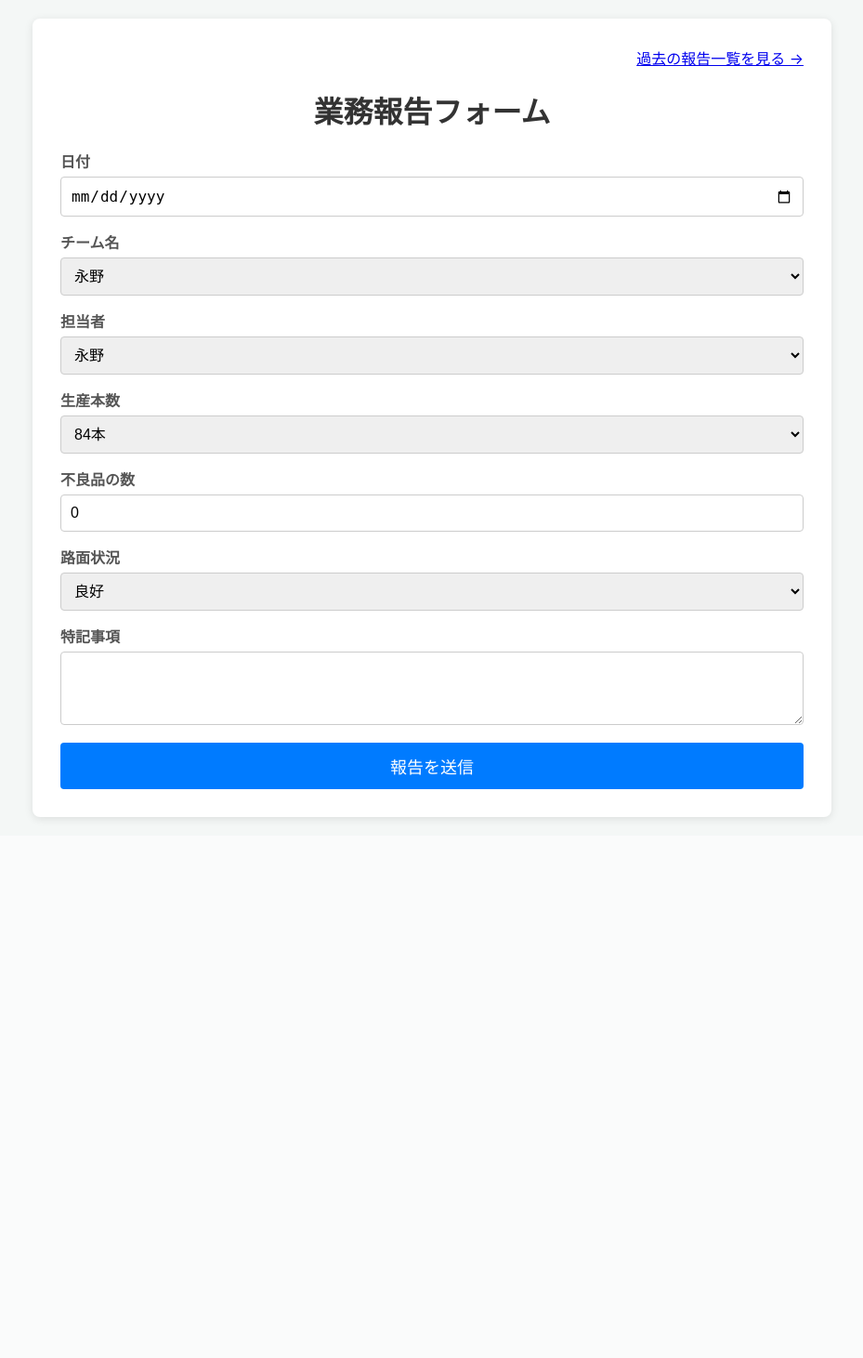
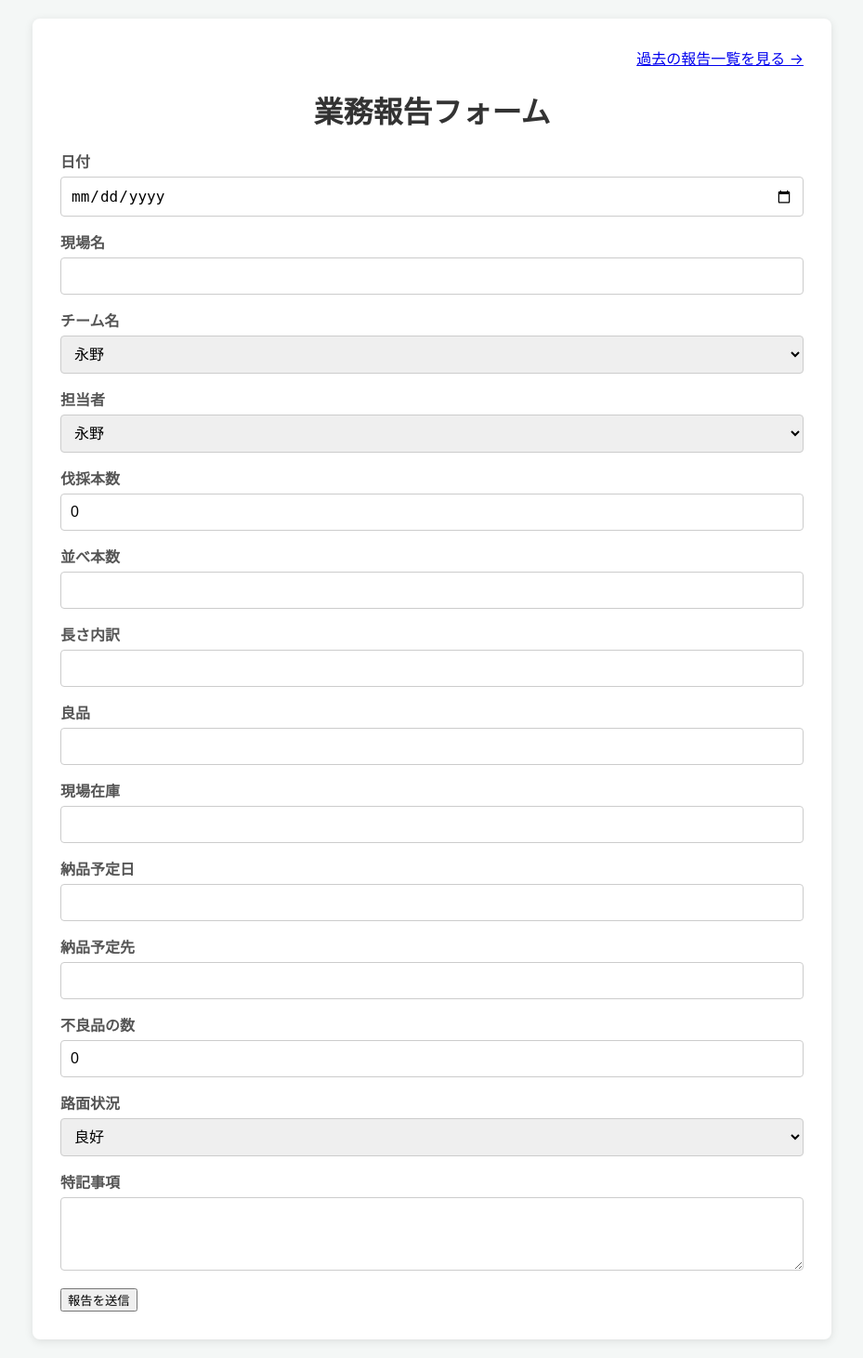
Before and after one commit to ryo-heyjw/flask-app-final, a Flask app: page / in a window 1280 px wide. Shown: the whole page at 93% size, without its empty margins (175-1104 px from the left). Before the commit the page ends 884 px from the top, so only its background shows below. Run offline with Flask 3, Linux system fonts and the light colour scheme.

Commit message:
"feat:NewFieldsAndRenameVolume"

```diff
--- a/app.py
+++ b/app.py
@@ -37,9 +37,16 @@
 class Report(db.Model):
     id = db.Column(db.Integer, primary_key=True) # 各行を識別するためのユニークなID
     report_date = db.Column(db.String(80), nullable=False)
+    site_name = db.Column(db.String(255), nullable=False)
     team = db.Column(db.String(80), nullable=False)
     person_in_charge = db.Column(db.String(80), nullable=False)
-    volume = db.Column(db.String(80), nullable=False)
+    volume = db.Column(db.Integer, nullable=False) # ユーザーの要望により、プルダウンから数値入力に変更。既存のDBテーブルで型変更が必要な場合は、マイグレーションツール（例: Alembic）の使用を検討してください。
+    arranged_quantity = db.Column(db.String(80), nullable=True)
+    length_breakdown = db.Column(db.String(255), nullable=True)
+    good_products = db.Column(db.String(255), nullable=True)
+    site_inventory = db.Column(db.String(255), nullable=True)
+    delivery_due_date = db.Column(db.String(255), nullable=True)
+    delivery_destination = db.Column(db.String(255), nullable=True)
     defects = db.Column(db.Integer, nullable=False)
     condition = db.Column(db.String(80), nullable=False)
     notes = db.Column(db.Text, nullable=True)
@@ -56,7 +63,6 @@
 MASTER_DATA = {
     'teams': ["永野", "檀上", "稲垣", "社長"],
     'persons': ["永野", "稲垣", "檀上", "社長", "貞重", "眞鍋", "村田"],
-    'volumes': ["84本", "90本"],
     'conditions': ["良好", "普通", "ぬかるみ", "積雪"]
 }
 
@@ -82,9 +88,16 @@
 def submit():
     # フォームからデータを取得
     date = request.form.get('report_date')
+    site_name = request.form.get('site_name')
     team = request.form.get('team')
     person_in_charge = request.form.get('person_in_charge')
-    volume = request.form.get('volume')
+    volume = int(request.form.get('volume'))
+    arranged_quantity = request.form.get('arranged_quantity')
+    length_breakdown = request.form.get('length_breakdown')
+    good_products = request.form.get('good_products')
+    site_inventory = request.form.get('site_inventory')
+    delivery_due_date = request.form.get('delivery_due_date')
+    delivery_destination = request.form.get('delivery_destination')
     defects = request.form.get('defects')
     condition = request.form.get('condition')
     notes = request.form.get('notes')
@@ -92,9 +105,16 @@
     # 新しい報告オブジェクトを作成
     new_report = Report(
         report_date=date,
+        site_name=site_name,
         team=team,
         person_in_charge=person_in_charge,
         volume=volume,
+        arranged_quantity=arranged_quantity,
+        length_breakdown=length_breakdown,
+        good_products=good_products,
+        site_inventory=site_inventory,
+        delivery_due_date=delivery_due_date,
+        delivery_destination=delivery_destination,
         defects=int(defects), # 文字列を整数に変換
         condition=condition,
         notes=notes
--- a/static/style.css
+++ b/static/style.css
@@ -46,7 +46,9 @@
     font-size: 16px;
 }
 
-button {
+
+/* Flask-WTFは <input type="submit"> を生成するため、セレクタを変更 */
+input[type="submit"] {
     width: 100%;
     padding: 12px;
     background-color: #007bff;
@@ -58,18 +60,39 @@
     transition: background-color 0.2s;
 }
 
-button:hover {
+input[type="submit"]:hover {
     background-color: #0056b3;
 }
 
+/* 汎用的なアラートの基本スタイル */
 .alert {
     padding: 15px;
-    background-color: #d4edda;
-    color: #155724;
-    border: 1px solid #c3e6cb;
+    border: 1px solid transparent;
     border-radius: 4px;
     margin-bottom: 20px;
     text-align: center;
+}
+
+/* 成功メッセージ (緑) */
+.alert-success {
+    background-color: #d4edda;
+    color: #155724;
+    border-color: #c3e6cb;
+}
+
+/* エラーメッセージ (赤) */
+.alert-error {
+    background-color: #f8d7da;
+    color: #721c24;
+    border-color: #f5c6cb;
+}
+
+/* フォームの各項目の下に表示されるエラーメッセージ */
+.error-message {
+    color: #721c24; /* エラーアラートと同じ赤色 */
+    font-size: 0.9em;
+    margin-top: 5px;
+    display: block;
 }
 
 /* --- ★ここから新しいスタイルを追加 --- */
--- a/templates/index.html
+++ b/templates/index.html
@@ -36,6 +36,11 @@
             </div>
 
             <div class="form-group">
+                <label for="site_name">現場名</label>
+                <input type="text" id="site_name" name="site_name" required>
+            </div>
+
+            <div class="form-group">
                 <label for="team">チーム名</label>
                 <select id="team" name="team">
                     {% for team_name in master.teams %}
@@ -54,12 +59,38 @@
             </div>
 
             <div class="form-group">
-                <label for="volume">生産本数</label>
-                <select id="volume" name="volume">
-                    {% for vol in master.volumes %}
-                    <option value="{{ vol }}">{{ vol }}</option>
-                    {% endfor %}
-                </select>
+                <label for="volume">伐採本数</label>
+                <input type="number" id="volume" name="volume" value="0" min="0" required>
+            </div>
+
+            <div class="form-group">
+                <label for="arranged_quantity">並べ本数</label>
+                <input type="text" id="arranged_quantity" name="arranged_quantity">
+            </div>
+
+            <div class="form-group">
+                <label for="length_breakdown">長さ内訳</label>
+                <input type="text" id="length_breakdown" name="length_breakdown">
+            </div>
+
+            <div class="form-group">
+                <label for="good_products">良品</label>
+                <input type="text" id="good_products" name="good_products">
+            </div>
+
+            <div class="form-group">
+                <label for="site_inventory">現場在庫</label>
+                <input type="text" id="site_inventory" name="site_inventory">
+            </div>
+
+            <div class="form-group">
+                <label for="delivery_due_date">納品予定日</label>
+                <input type="text" id="delivery_due_date" name="delivery_due_date">
+            </div>
+
+            <div class="form-group">
+                <label for="delivery_destination">納品予定先</label>
+                <input type="text" id="delivery_destination" name="delivery_destination">
             </div>
 
             <div class="form-group">
```
Also changed, not shown: templates/reports.html (+16 -2 lines).
